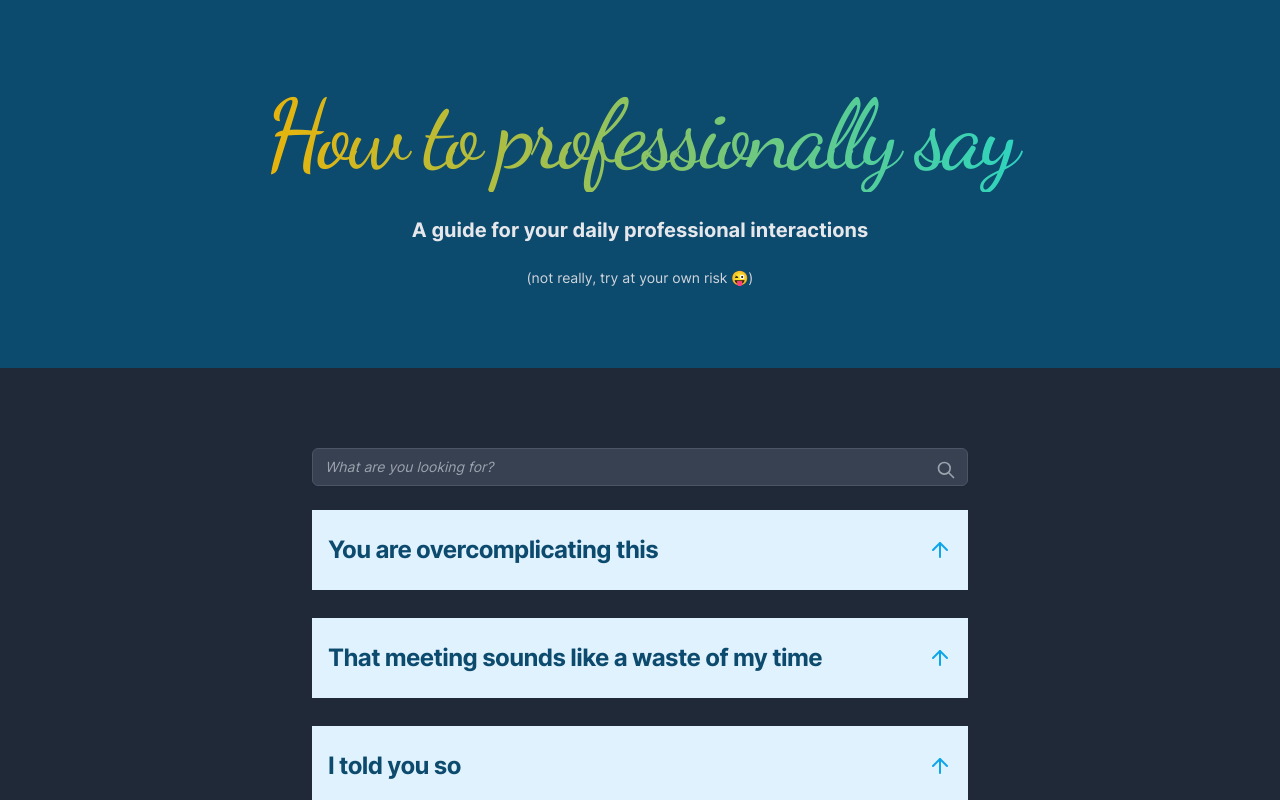
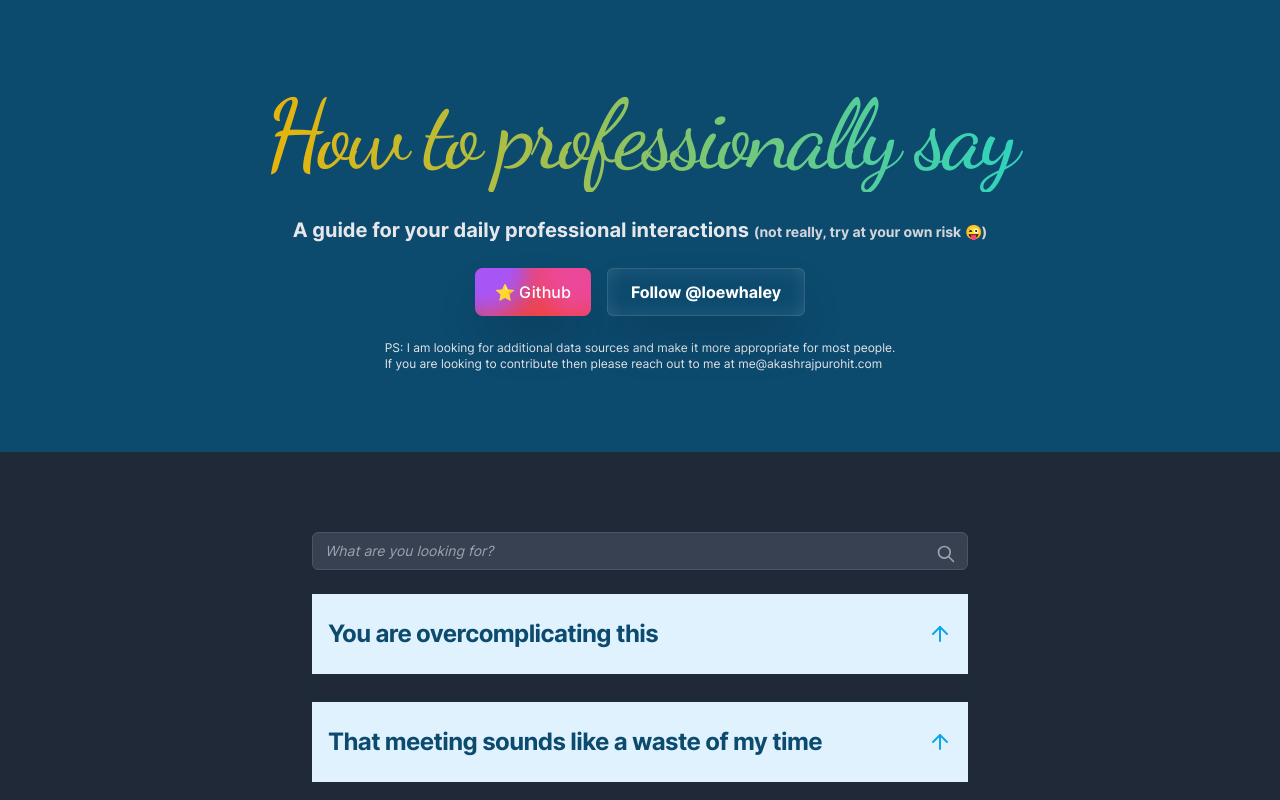
Before and after one commit to AkashRajpurohit/howtoprofessionallysay, a Next.js app: page / in a window 1280 px wide. Shown: the top 800 px of the page. Built offline with nearby package versions, Linux system fonts and the light colour scheme.

Commit message:
feat: :lipstick: better cta added on header

```diff
--- a/components/Footer.tsx
+++ b/components/Footer.tsx
@@ -30,6 +30,7 @@ const Footer: FunctionComponent<IFooterProps> = (): JSX.Element => {
           <a
             href="https://github.com/AkashRajpurohit/howdoyouprofessionallysay"
             rel="nofollow noopener noreferrer"
+            target="_blank"
             className="text-gray-200 underline hover:text-gray-300"
           >
             Github
--- a/components/Header.tsx
+++ b/components/Header.tsx
@@ -10,11 +10,46 @@ const Header: FunctionComponent<IHeaderProps> = (): JSX.Element => {
         {siteMetadata.title}
       </h1>
       <p className="text-center text-xl font-bold text-gray-200">
-        {siteMetadata.description}
+        {siteMetadata.description}{' '}
+        <small className="text-sm text-gray-300">
+          (not really, try at your own risk 😜)
+        </small>
       </p>
-      <small className="text-sm text-gray-300">
-        (not really, try at your own risk 😜)
-      </small>
+      <div className="flex flex-col gap-4 md:flex-row">
+        <a
+          href="https://github.com/AkashRajpurohit/howdoyouprofessionallysay"
+          rel="nofollow noopener noreferrer"
+          target="_blank"
+          className="group relative inline-flex items-center justify-center overflow-hidden rounded-lg p-4 px-5 py-3 font-medium text-indigo-600 shadow-2xl"
+        >
+          <span className="ease absolute top-0 left-0 -mt-10 -ml-3 h-40 w-40 rounded-full bg-red-500 blur-md transition-all duration-700"></span>
+          <span className="ease absolute inset-0 h-full w-full transition duration-700 group-hover:rotate-180">
+            <span className="absolute bottom-0 left-0 -ml-10 h-24 w-24 rounded-full bg-purple-500 blur-md"></span>
+            <span className="absolute bottom-0 right-0 -mr-10 h-24 w-24 rounded-full bg-pink-500 blur-md"></span>
+          </span>
+          <span className="relative text-white">⭐ Github</span>
+        </a>
+        <a
+          href="https://www.instagram.com/loewhaley/"
+          rel="nofollow noopener noreferrer"
+          target="_blank"
+          className="group relative inline-flex items-center justify-center overflow-hidden rounded-md px-6 py-3 font-bold text-white shadow-2xl"
+        >
+          <span className="absolute inset-0 h-full w-full bg-gradient-to-br from-pink-600 via-purple-700 to-blue-400 opacity-0 transition duration-300 ease-out group-hover:opacity-100"></span>
+          <span className="absolute top-0 left-0 h-1/3 w-full bg-gradient-to-b from-white to-transparent opacity-5"></span>
+          <span className="absolute bottom-0 left-0 h-1/3 w-full bg-gradient-to-t from-white to-transparent opacity-5"></span>
+          <span className="absolute bottom-0 left-0 h-full w-4 bg-gradient-to-r from-white to-transparent opacity-5"></span>
+          <span className="absolute bottom-0 right-0 h-full w-4 bg-gradient-to-l from-white to-transparent opacity-5"></span>
+          <span className="absolute inset-0 h-full w-full rounded-md border border-white opacity-10"></span>
+          <span className="absolute h-0 w-0 rounded-full bg-white opacity-5 transition-all duration-300 ease-out group-hover:h-56 group-hover:w-56"></span>
+          <span className="relative">Follow @loewhaley</span>
+        </a>
+      </div>
+      <p className="text-xs">
+        PS: I am looking for additional data sources and make it more
+        appropriate for most people. <br /> If you are looking to contribute
+        then please reach out to me at {siteMetadata.email}
+      </p>
     </header>
   );
 };
```
